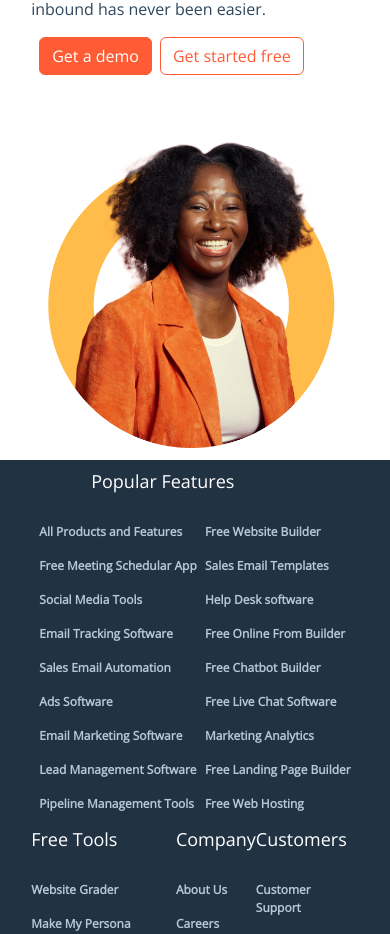
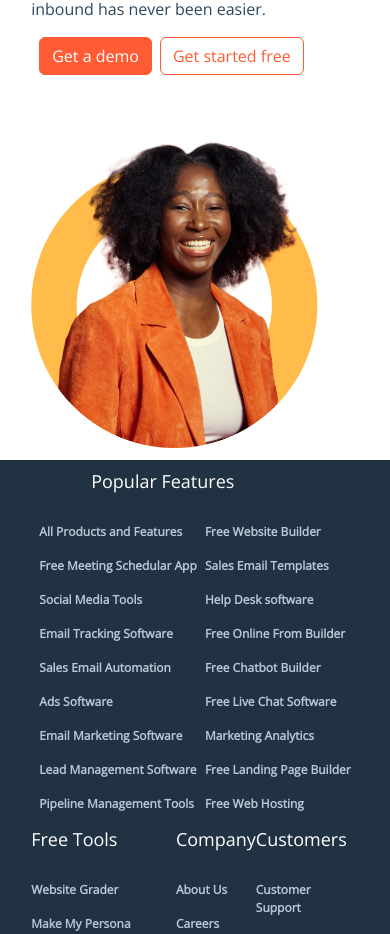
Before and after one commit to Nmesoma-solomon-peter/hubredesign, a React (Vite) app: page / in a window 390 px wide. Shown: the part 6275-7209 px from the top of the page. Built offline with nearby package versions, Linux system fonts and the light colour scheme.

Commit message:
adjust sec4 human

```diff
--- a/src/components/Section4.css
+++ b/src/components/Section4.css
@@ -31,10 +31,7 @@
 @media (max-width:1028px) {
     .sec4__humanimage{
         /* width: 100%; */
-        display: block;
-        margin-left: 5% ;
-        margin-right: 5% ;
-
+        margin: auto;
     }
     .sec4-company{
         /* align-items: center; */
```
